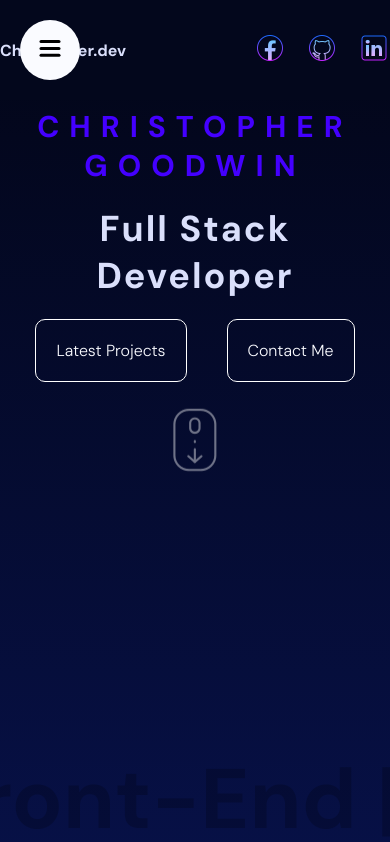
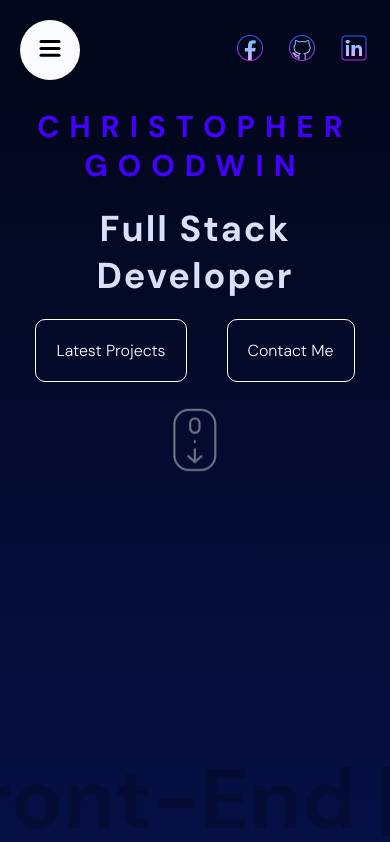
Before and after one commit to finitehorizons/vite-portfolio, a React (Vite) app: page / in a window 390 px wide. Shown: the top 842 px of the page. Built offline with nearby package versions, Linux system fonts and the light colour scheme.

Commit message:
Update navbar.scss
style: added responsive styles to navbar

```diff
--- a/src/components/Navbar/navbar.scss
+++ b/src/components/Navbar/navbar.scss
@@ -11,8 +11,17 @@
         justify-content: space-between;
         height: 100%;
 
+        @include mobile {
+            justify-content: flex-end;
+            padding: 20px;
+        }
+
         span {
             font-weight: bold;
+
+            @include mobile {
+                display: none;
+            }
         }
 
         .social {
```
